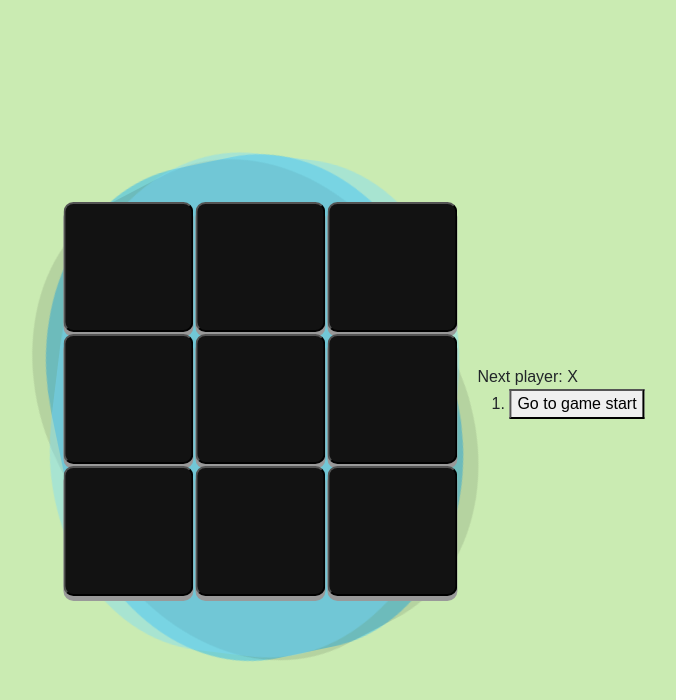
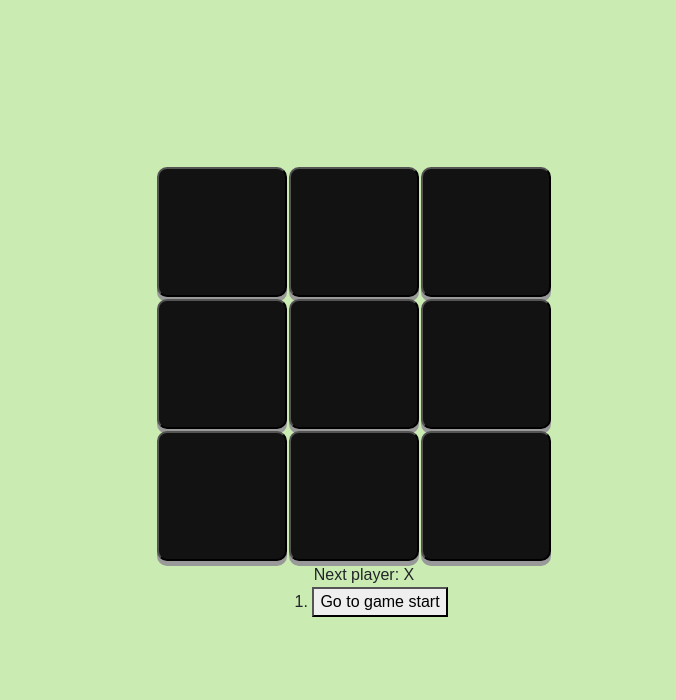
Before and after one commit to moniruzzaman17/tic-tac-toe, a React (Vite) app: page / in a window 1280 px wide. Shown: the top 700 px of the page, without its empty margins (286-962 px from the left). Built offline with nearby package versions, Linux system fonts and the light colour scheme.

Commit message:
change design of board

```diff
--- a/index.html
+++ b/index.html
@@ -63,11 +63,6 @@
   </head>
   <body>
     <div id="root" class="container-fluid"></div>
-    <div class='box'>
-      <div class='wave -one'></div>
-      <div class='wave -two'></div>
-      <div class='wave -three'></div>
-    </div>
     <!-- Bootstrap 5 JS Bundle with Popper -->
     <script
       src="https://cdnjs.cloudflare.com/ajax/libs/bootstrap/5.3.0/js/bootstrap.bundle.min.js"
--- a/src/App.jsx
+++ b/src/App.jsx
@@ -7,9 +7,7 @@
 function App() {
   return (
     <>
-    <div className='w-100 d-flex justify-content-center align-items-center'>
     <Game/>
-    </div>
     </>
   )
 }
--- a/src/pages/Game.jsx
+++ b/src/pages/Game.jsx
@@ -38,7 +38,7 @@
     });
 
   return (
-    <div className="game">
+    <div className="game-wrapper">
       <div className="game-board">
         <Board squares={current} onClick={handleClick} />
       </div>
--- a/src/pages/css/style.css
+++ b/src/pages/css/style.css
@@ -1,4 +1,9 @@
 body {
+    font-family: Arial, sans-serif;
+    background-color: #caebb2;
+}
+
+#root {
     font-family: Arial, sans-serif;
     position: fixed;
     top: 50%;
@@ -7,7 +12,6 @@
     margin: 0;
     background-color: #caebb2;
 }
-
 .square {
     width: 130px;
     height: 130px;
@@ -42,15 +46,17 @@
 content: "";
 display: table;
 }
-
-  .game {
+.game-wrapper{
     display: flex;
-    flex-direction: row;
+    flex-direction: column;
     justify-content: center;
     align-items: center;
-  }
-
+}
   .game-info {
+    display: flex;
+    flex-direction: column;
+    justify-content: center;
+    align-items: center;
     margin-left: 20px;
   }
 
```
